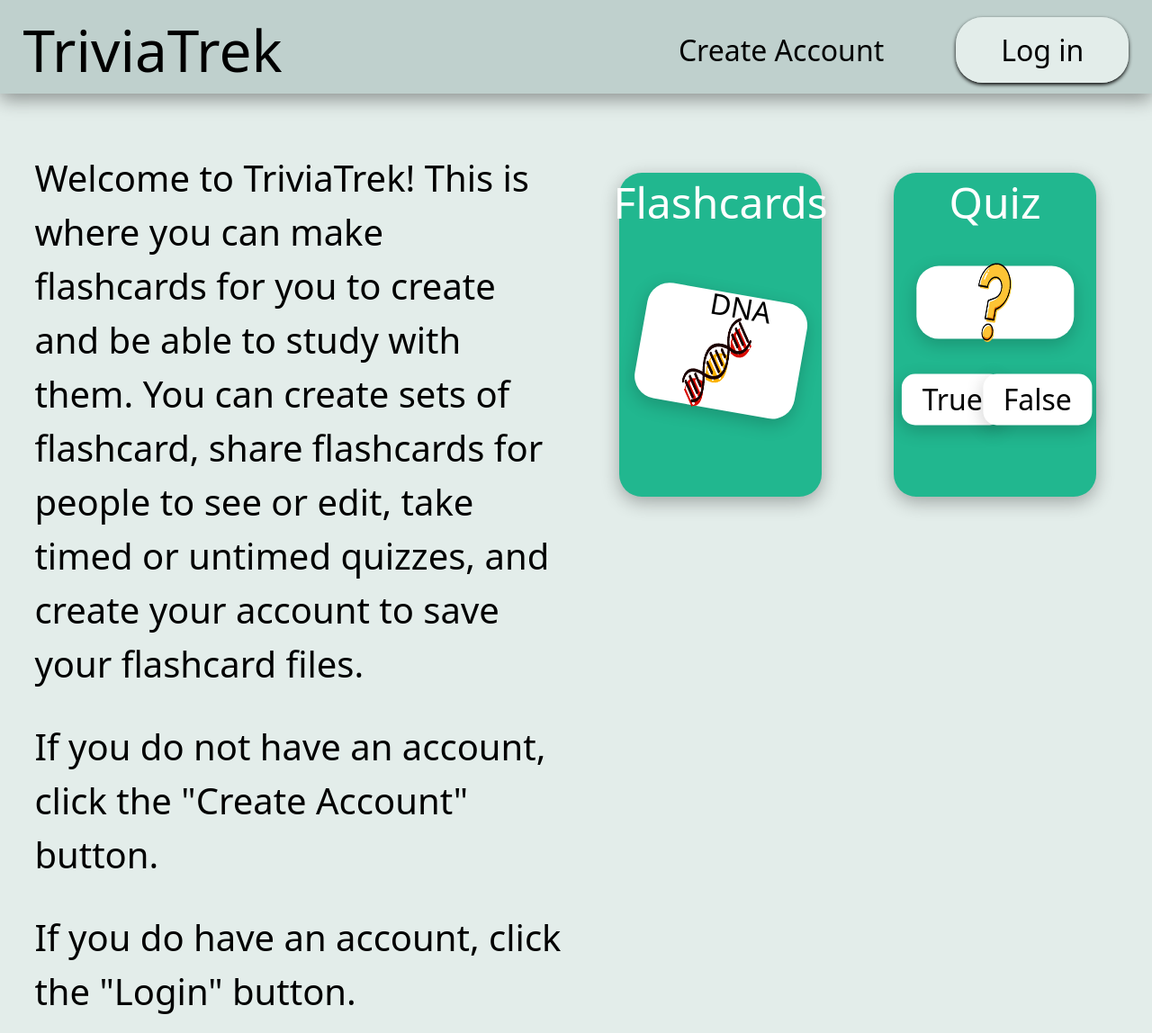
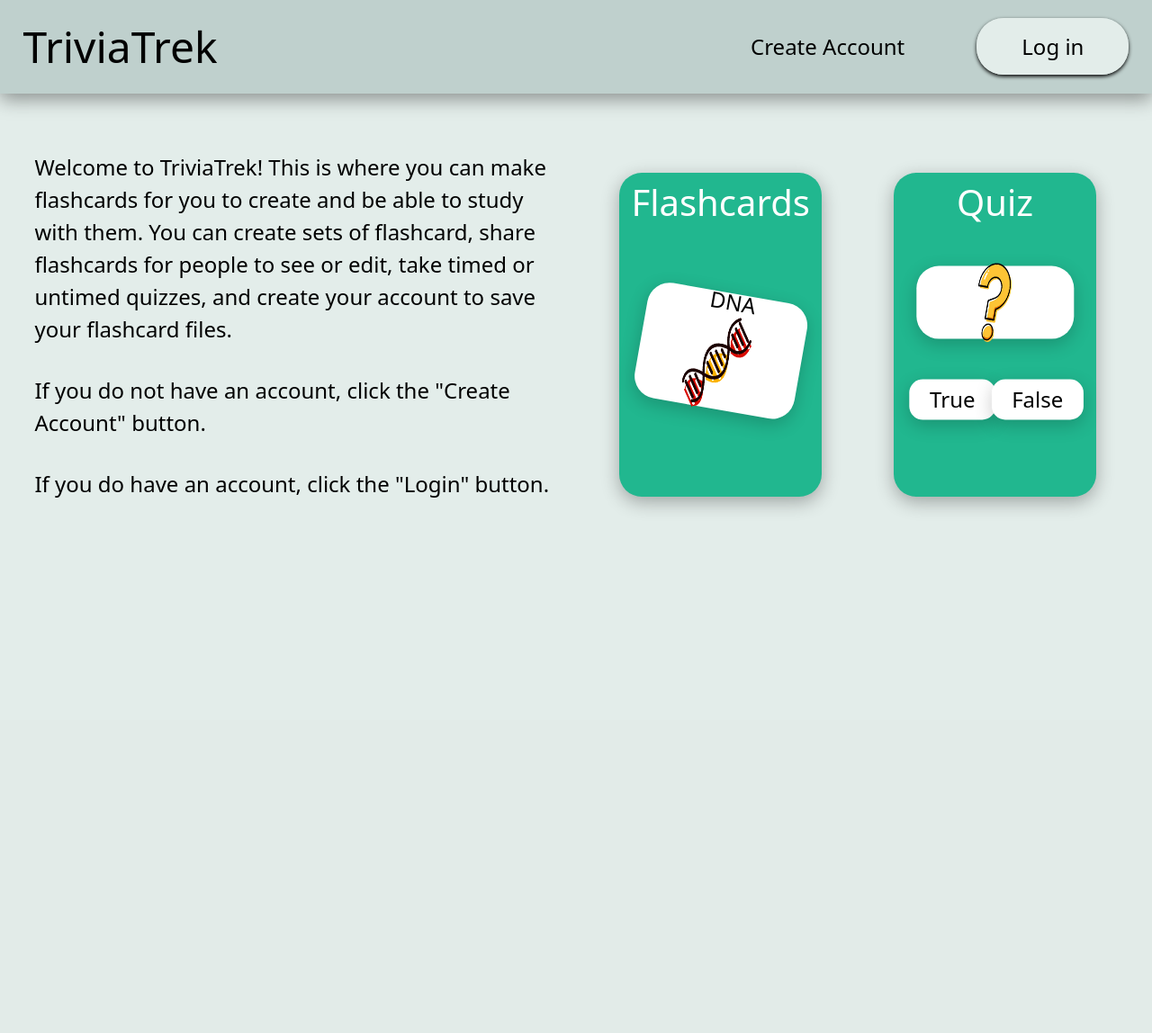
Before and after one commit to W2YUCR/CS180-Project, a Django app: template core/templates/core/index.html in a window 1280 px wide. Shown: the whole page at 90% size. After the commit the page ends 567 px from the top, so only its background shows below. Run offline with Django 5.2, Linux system fonts and the light colour scheme; the template is opened without the code that fills it, so the values that code supplies are empty.

Commit message:
Font size

```diff
--- a/core/static/core/home.css
+++ b/core/static/core/home.css
@@ -7,7 +7,7 @@
 }
 .introduction {
     color: black;
-    font-size: 2.5rem;
+    font-size: 1.5rem;
     width: 99%;
     display: flex;
     flex-direction: column;
@@ -34,7 +34,7 @@
     transform: scale(1.1);
 }
 .home_card_text {
-    font-size: 3rem;
+    font-size: 2.5rem;
     position: absolute;
     left: 50%;
     transform: translate(-50%, -50%);
@@ -57,7 +57,7 @@
     position: absolute;
     left: 45%;
     top: 35%;
-    font-size: 2rem;
+    font-size: 1.5rem;
     transform: rotate(10deg);
 }
 .dna {
@@ -94,7 +94,7 @@
     top: 70%;
     box-shadow: 0px 6px 20px rgba(0, 0, 0, 0.2);
     color: black;
-    font-size: 2rem;
+    font-size: 1.5rem;
 }
 .false {
     background-color: white;
@@ -106,5 +106,5 @@
     top: 70%;
     box-shadow: 0px 6px 20px rgba(0, 0, 0, 0.2);
     color: black;
-    font-size: 2rem;
+    font-size: 1.5rem;
 }
--- a/core/static/core/navbar.css
+++ b/core/static/core/navbar.css
@@ -17,7 +17,7 @@ a, button {
 .logo {
     color: black;
     text-decoration: none;
-    font-size: 4rem;
+    font-size: 3rem;
     margin-left: 2%;
 }
 .nav_options {
@@ -26,7 +26,7 @@ a, button {
     text-decoration: none;
     padding-right: 2%;
     gap: 5rem;
-    font-size: 2rem;
+    font-size: 1.5rem;
     align-items: center;
 }
 .create_account:hover, .login_hover:hover {
@@ -36,7 +36,7 @@ a, button {
     display: flex;
     gap: 2rem;
     color: black;
-    font-size: 2rem;
+    font-size: 1.5rem;
     margin-right: 40%;
 }
 .login_bt:hover, .logout_bt:hover {
```
